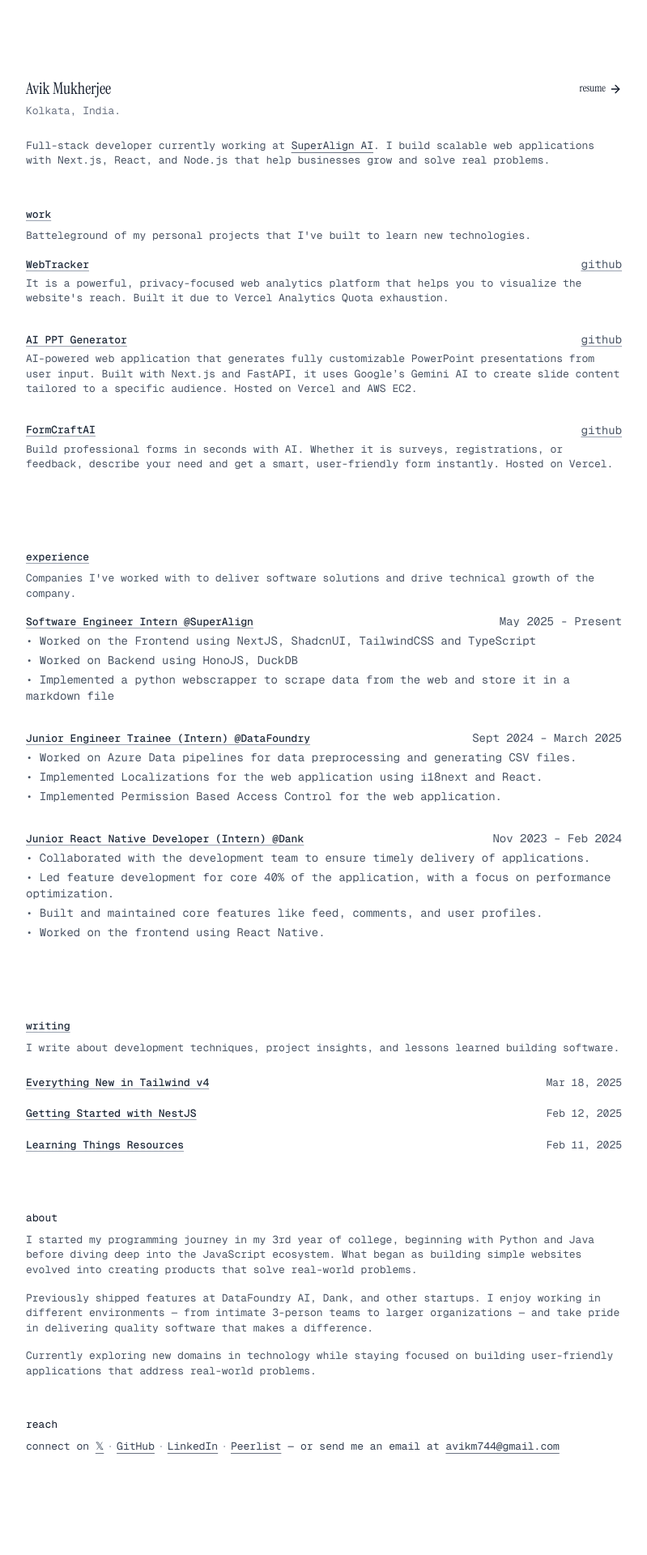
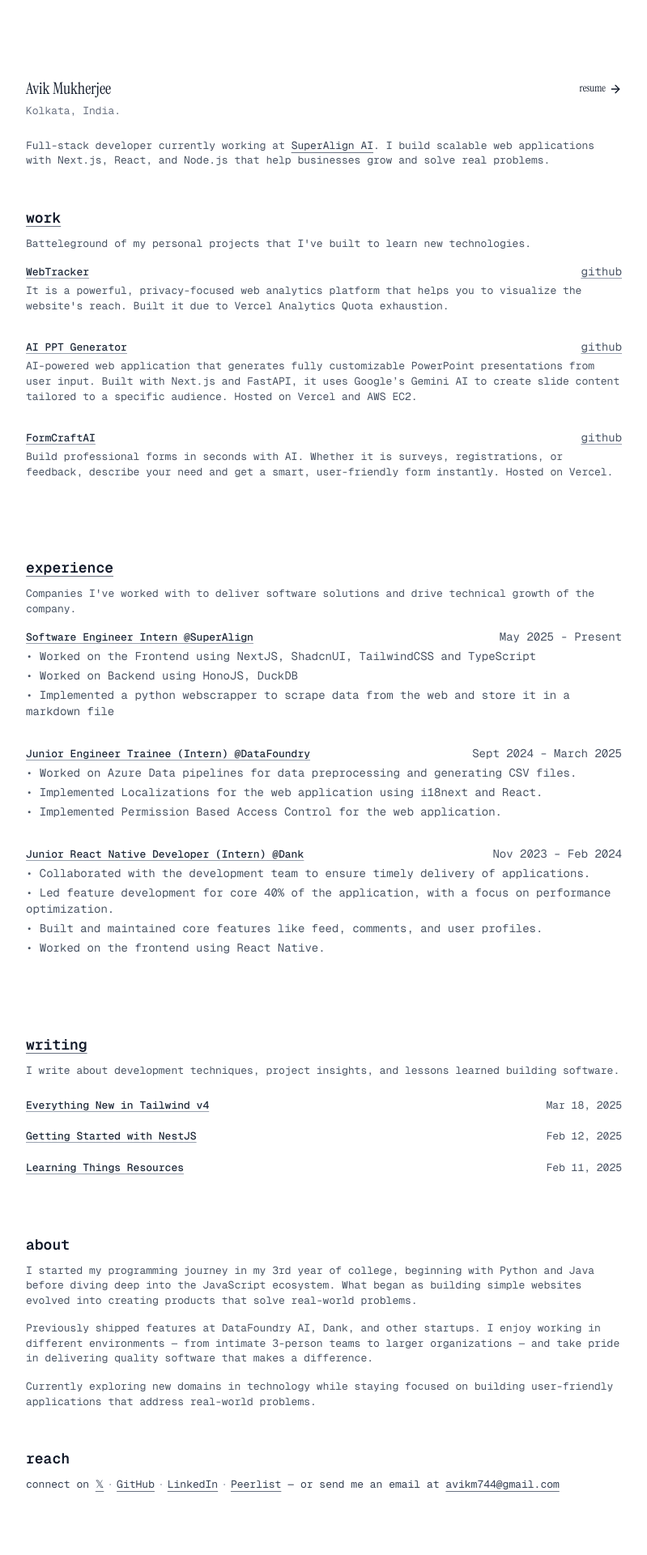
Before and after one commit to Avik-creator/avikmukherjee-portfolio-v2, a Next.js app: page / in a window 1280 px wide. Shown: the top 1920 px of the page at 81% size, without its empty margins (240-1039 px from the left). Built offline with nearby package versions, Linux system fonts and the light colour scheme.

Commit message:
Added Changes.

```diff
--- a/app/(home)/page.tsx
+++ b/app/(home)/page.tsx
@@ -68,9 +68,9 @@ export default function Home() {
           <div className="absolute left-0 top-0 h-[var(--cross-size)] w-[0.5px] -translate-x-1/2 -translate-y-1/2 bg-gray-500 dark:bg-neutral-500" />
           <div className="absolute left-0 top-0 h-[0.5px] w-[var(--cross-size)] -translate-x-1/2 -translate-y-1/2 bg-gray-500 dark:bg-neutral-500" />
         </div>
-        <h3 className="grow font-medium text-gray-800 dark:text-neutral-200 underline decoration-gray-400 dark:decoration-neutral-400/50 underline-offset-[3px] transition-colors">
+        <h2 className="grow text-lg font-semibold text-gray-900 dark:text-neutral-100 underline decoration-gray-500 dark:decoration-neutral-400/50 underline-offset-[4px] transition-colors">
           work
-        </h3>
+        </h2>
         </Link>
         <p className="mt-2 text-gray-600 dark:text-neutral-400">
           Batteleground of my personal projects that I&apos;ve built to learn new technologies.
@@ -110,9 +110,9 @@ export default function Home() {
           <div className="absolute left-0 top-0 h-[var(--cross-size)] w-[0.5px] -translate-x-1/2 -translate-y-1/2 bg-gray-500 dark:bg-neutral-500" />
           <div className="absolute left-0 top-0 h-[0.5px] w-[var(--cross-size)] -translate-x-1/2 -translate-y-1/2 bg-gray-500 dark:bg-neutral-500" />
         </div>
-        <h3 className="grow font-medium text-gray-800 dark:text-neutral-200 underline decoration-gray-400 dark:decoration-neutral-400/50 underline-offset-[3px] transition-colors">
+        <h2 className="grow text-lg font-semibold text-gray-900 dark:text-neutral-100 underline decoration-gray-500 dark:decoration-neutral-400/50 underline-offset-[4px] transition-colors">
           experience
-        </h3>
+        </h2>
         </Link>
         <p className="mt-2 text-gray-600 dark:text-neutral-400">
           Companies I&apos;ve worked with to deliver software solutions and drive technical growth of the company.
@@ -153,9 +153,9 @@ export default function Home() {
           <div className="absolute left-0 top-0 h-[var(--cross-size)] w-[0.5px] -translate-x-1/2 -translate-y-1/2 bg-gray-500 dark:bg-neutral-500" />
           <div className="absolute left-0 top-0 h-[0.5px] w-[var(--cross-size)] -translate-x-1/2 -translate-y-1/2 bg-gray-500 dark:bg-neutral-500" />
         </div>
-        <h3 className="grow font-medium text-gray-800 dark:text-neutral-200 underline decoration-gray-400 dark:decoration-neutral-400/50 underline-offset-[3px] transition-colors">
+        <h2 className="grow text-lg font-semibold text-gray-900 dark:text-neutral-100 underline decoration-gray-500 dark:decoration-neutral-400/50 underline-offset-[4px] transition-colors">
           writing
-        </h3>
+        </h2>
         </Link>
         <p className="mt-2 text-gray-600 dark:text-neutral-400">
           I write about development techniques, project insights, and lessons learned building software.
@@ -166,7 +166,7 @@ export default function Home() {
       </section>
 
       <section className="mt-12">
-        <h2 className="text-gray-900 dark:text-neutral-100">about</h2>
+        <h2 className="text-lg font-semibold text-gray-900 dark:text-neutral-100">about</h2>
         <p className="mt-2 text-gray-600 dark:text-neutral-400">
           I started my programming journey in my 3rd year of college, beginning with Python and Java before diving deep into the JavaScript ecosystem. What began as building simple websites evolved into creating products that solve real-world problems.
         </p>
@@ -179,7 +179,7 @@ export default function Home() {
       </section>
 
       <section className="mt-12">
-        <h2 className="text-gray-900 dark:text-neutral-100">reach</h2>
+        <h2 className="text-lg font-semibold text-gray-900 dark:text-neutral-100">reach</h2>
         <div className="mt-2 flex flex-wrap gap-2">
           <span className="whitespace-nowrap text-gray-700 dark:text-neutral-400">
             <span>connect on </span>
--- a/app/projects/page.tsx
+++ b/app/projects/page.tsx
@@ -27,7 +27,7 @@ export default function Page() {
     return(
         <main className="mb-32 text-gray-700 dark:text-neutral-400">
             <BackNavigation href="/">back</BackNavigation>
-            <h1 className="text-2xl font-bold mb-4 mt-4 text-gray-900 dark:text-neutral-100">Projects</h1>
+            <h1 className="text-2xl font-semibold mb-4 mt-4 text-gray-900 dark:text-neutral-100">Projects</h1>
             {projects.map((project, index) => (
                 <ProjectItem
                     key={index}
```
